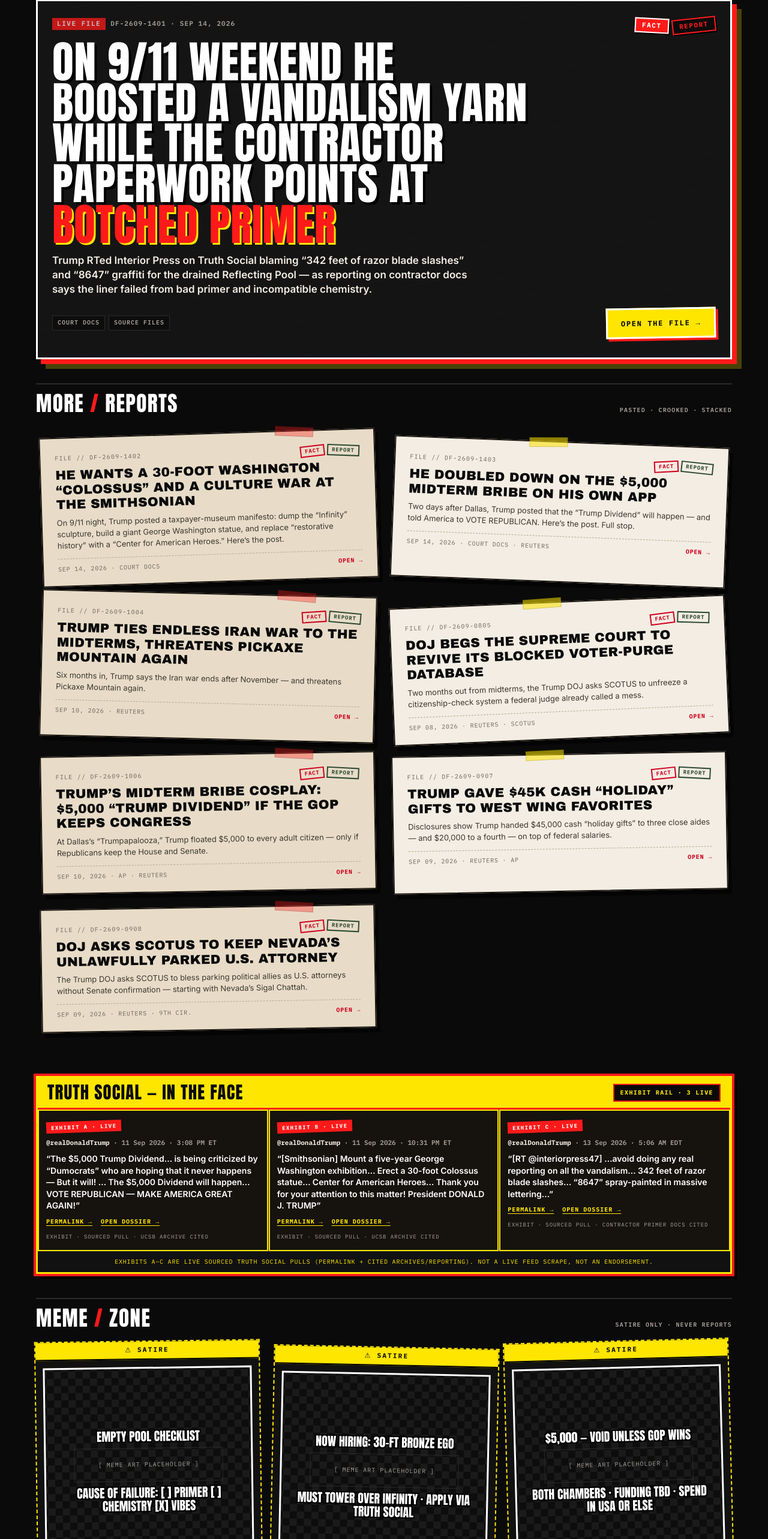
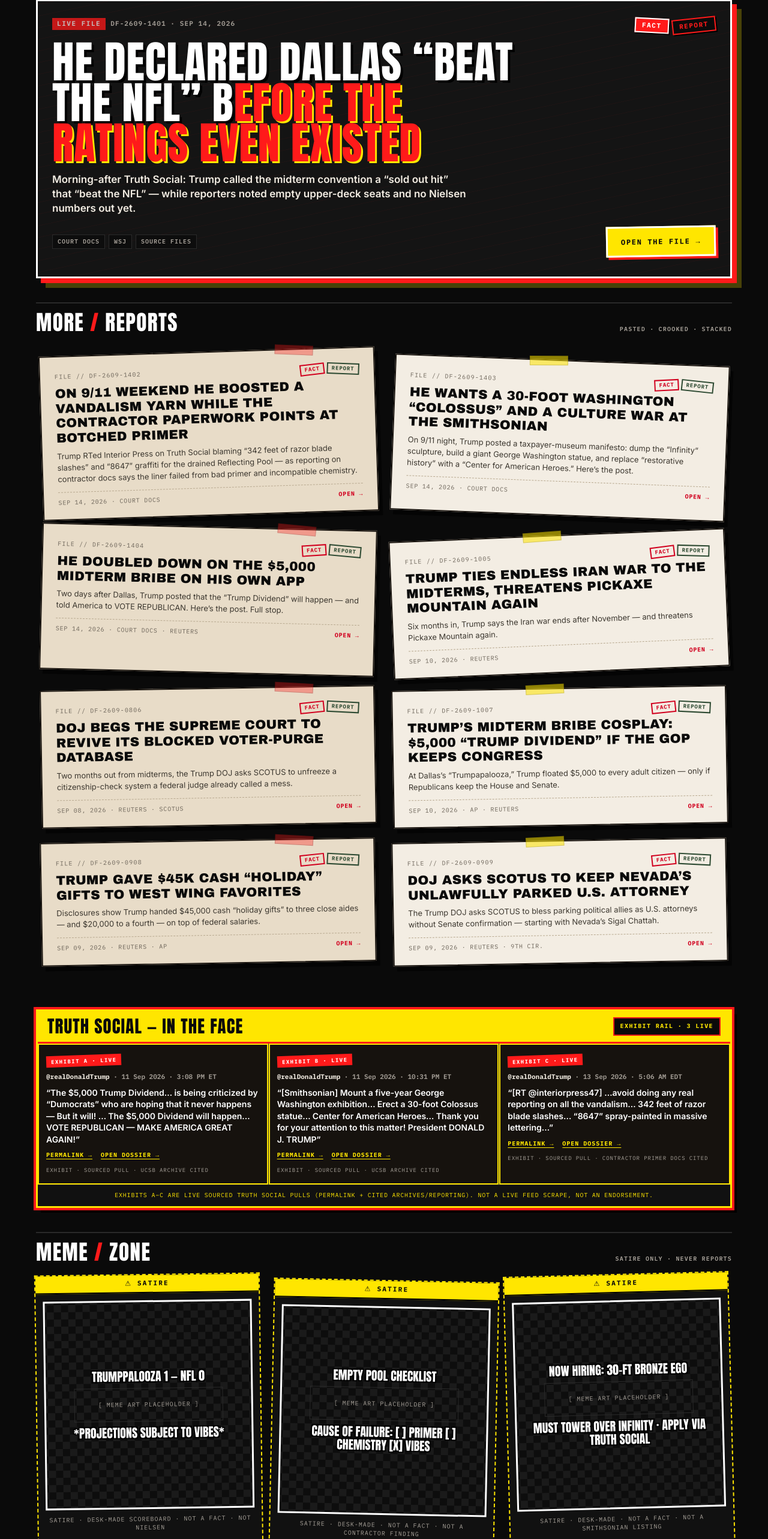
Before and after one commit to donaldfiles/the-donald-files, a React (Vite) app: page / in a window 1280 px wide. Shown: the part 217-2783 px from the top of the page at 60% size. Built offline with nearby package versions, Linux system fonts and the light colour scheme.

Commit message:
Ship TS Watch #4 (Dallas beat the NFL) article + loud /reports
Article-only ship per Reed: no Exhibit D; keep A/B/C. Optional SATIRE scoreboard on MemeRail.

```diff
--- a/src/components/home/MemeRail.tsx
+++ b/src/components/home/MemeRail.tsx
@@ -1,4 +1,9 @@
 const MEMES = [
+  {
+    top: 'TRUMPPALOOZA 1 — NFL 0',
+    bot: '*projections subject to vibes*',
+    cap: 'SATIRE · desk-made scoreboard · NOT a fact · not Nielsen',
+  },
   {
     top: 'Empty pool checklist',
     bot: 'CAUSE OF FAILURE: [ ] primer [ ] chemistry [x] vibes',
--- a/src/content/articles.ts
+++ b/src/content/articles.ts
@@ -17,6 +17,45 @@
 }
 
 export const articles: Article[] = [
+  {
+    slug: 'truth-social-dallas-beat-nfl',
+    title:
+      'He declared Dallas “beat the NFL” before the ratings even existed',
+    category: 'REPORTS',
+    date: '2026-09-14',
+    dek: 'Morning-after Truth Social: Trump called the midterm convention a “sold out hit” that “beat the NFL” — while reporters noted empty upper-deck seats and no Nielsen numbers out yet.',
+    body: [
+      'FACT — What he posted: On 10 September 2026 at 7:54 AM ET (4:54 AM PT), @realDonaldTrump posted: "The Republican Midterm Convention last night, in Dallas, was a major, sold out hit, far bigger, better, and more important than anyone thought possible. It was really something, streaming all over the place, and really big numbers, despite going up against the NFL. The overall numbers beat the NFL. The Arena, which was really nice, beat its own attendance records. The place was packed! There were thousands of people outside who couldn’t get in. Screens were provided. I guess people LOVE TRUMP POLITICS! I’ll be there again tonight to close out the show. Exciting “Stuff!” MAKE AMERICA GREAT AGAIN!!!" Permalink: https://truthsocial.com/@realDonaldTrump/117246607022445743',
+      'Timestamp and full text also archived by Trumpstruth.org (status 41664) and the American Presidency Project (UCSB) for 10 September 2026.',
+      'ANALYSIS (labeled opinion / editorial context) — Why it matters: Classic move: declare victory in the absence of data. Mediaite noted unclear “overall numbers” — ratings weren’t in; last year’s NFL opener drew roughly 28 million. The Wall Street Journal flagged empty upper-deck seats; Nielsen hadn’t released ratings. He still typed “beat the NFL.”',
+    ],
+    sources: [
+      {
+        label: 'Primary — Truth Social permalink (@realDonaldTrump, 10 Sep 2026)',
+        url: 'https://truthsocial.com/@realDonaldTrump/117246607022445743',
+      },
+      {
+        label: 'Archive — Trumpstruth.org status 41664',
+        url: 'https://www.trumpstruth.org/statuses/41664',
+      },
+      {
+        label:
+          'Archive — American Presidency Project (UCSB), Truth Social Posts of 10 Sep 2026',
+        url: 'https://www.presidency.ucsb.edu/documents/truth-social-posts-september-10-2026',
+      },
+      {
+        label:
+          'Context — Mediaite, Trump claims midterm convention ratings beat NFL',
+        url: 'https://www.mediaite.com/media/news/trump-claims-midterm-convention-ratings-beat-nfl-i-guess-people-love-trump-politics/',
+      },
+      {
+        label:
+          'Context — WSJ live coverage, empty seats and NFL competition',
+        url: 'https://www.wsj.com/livecoverage/trump-vance-midterm-elections-2026-rnc/card/trump-raves-about-rnc-night-one-despite-empty-seats-and-nfl-competition-IkslVQ2STUepOXNq4KUb',
+      },
+    ],
+    published: true,
+  },
   {
     slug: 'truth-social-reflecting-pool-vandalism-primer',
     title:
--- a/src/pages/Home.tsx
+++ b/src/pages/Home.tsx
@@ -10,6 +10,7 @@
 
 /** Rage hierarchy (heat first) — uses existing articles only. */
 const RAGE_ORDER = [
+  'truth-social-dallas-beat-nfl',
   'truth-social-reflecting-pool-vandalism-primer',
   'truth-social-colossus-smithsonian-washington',
   'truth-social-trump-dividend-5000-double-down',
--- a/src/pages/Reports.tsx
+++ b/src/pages/Reports.tsx
@@ -7,6 +7,7 @@
 
 /** Rage hierarchy (heat first) — existing reports only; no invented files. */
 const RAGE_ORDER = [
+  'truth-social-dallas-beat-nfl',
   'truth-social-reflecting-pool-vandalism-primer',
   'truth-social-colossus-smithsonian-washington',
   'truth-social-trump-dividend-5000-double-down',
```
